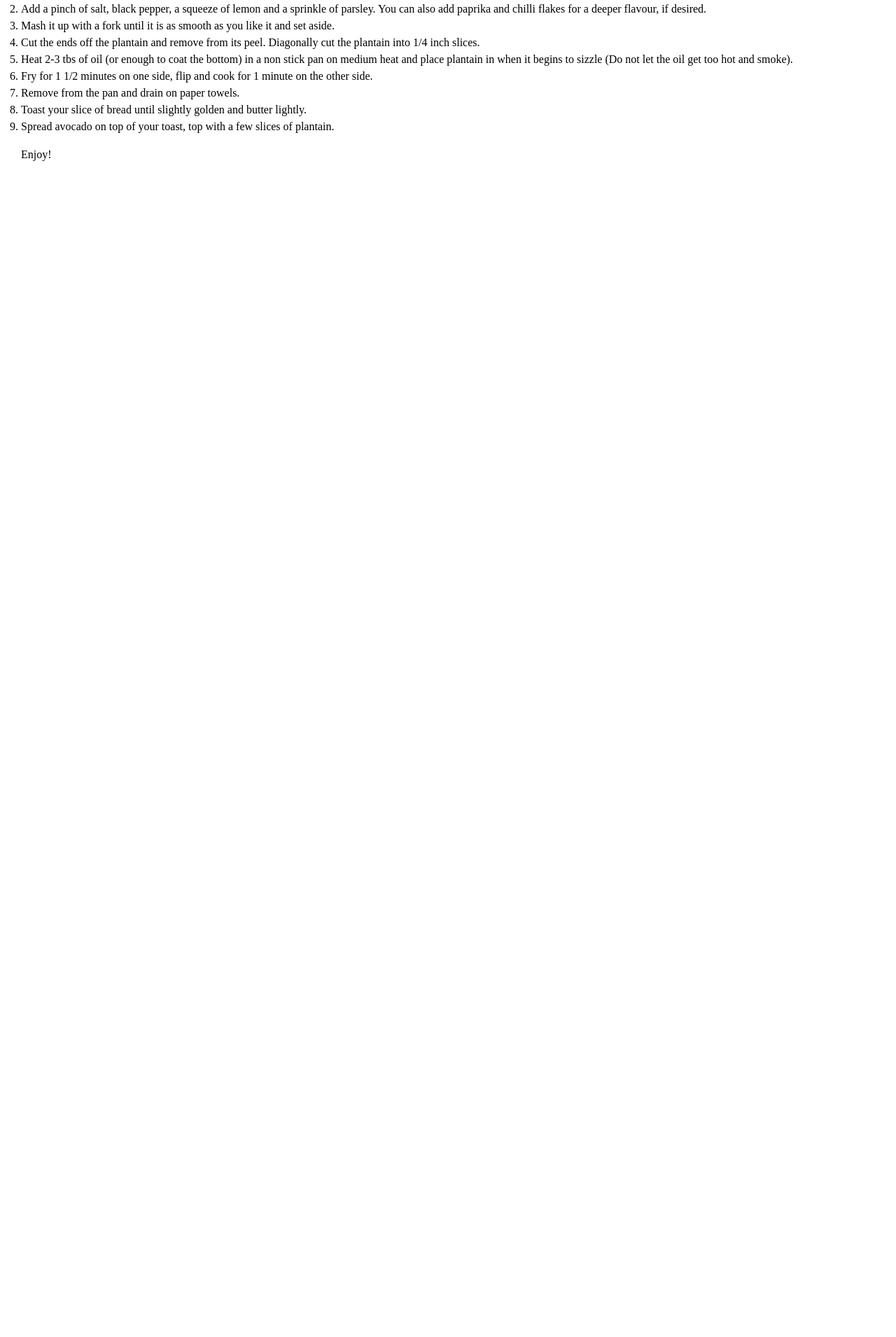
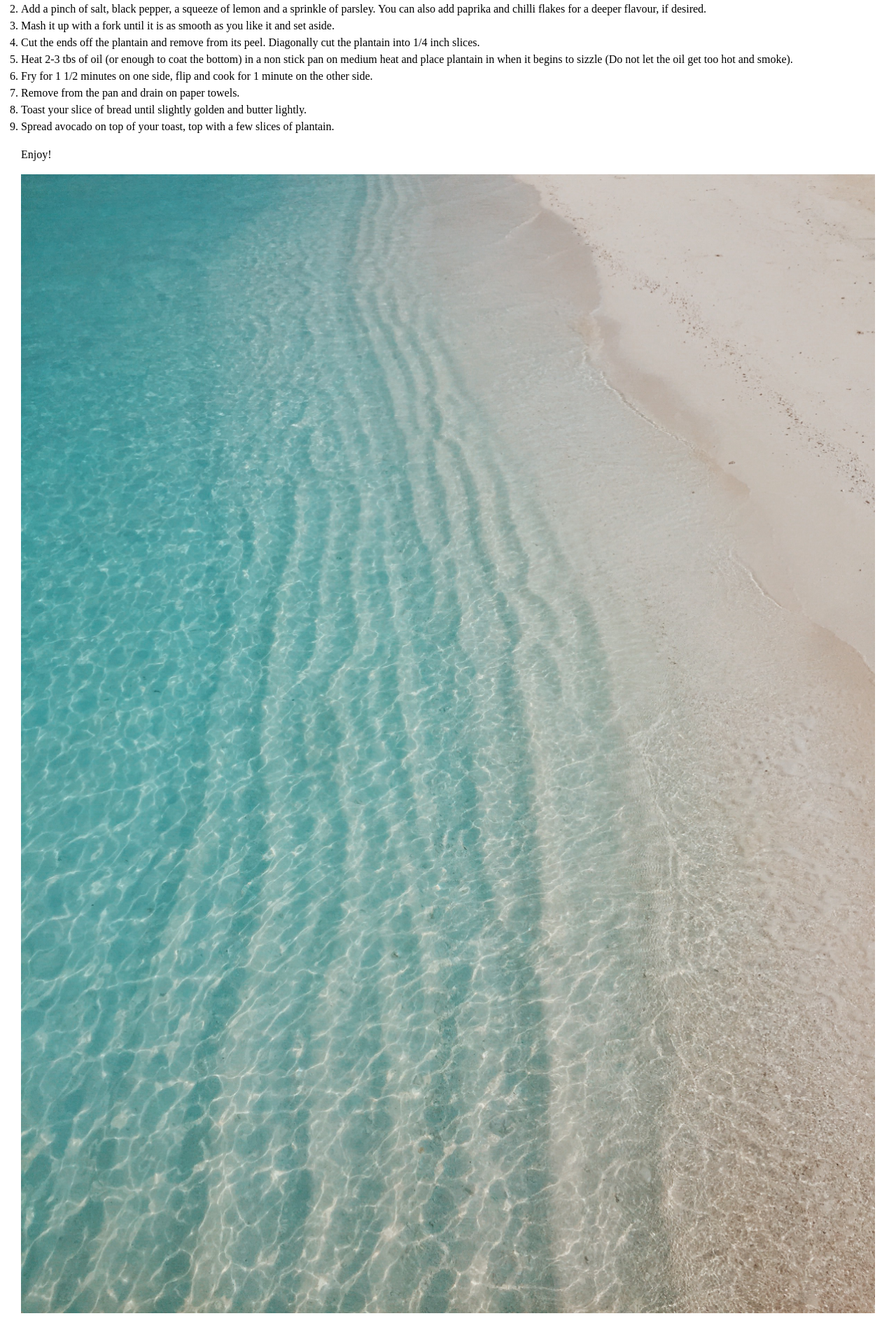
Before and after one commit to Nicolle90/CVRecipes, a Jekyll site: the page built from _recipes/recipe1.md, in a window 1280 px wide. Shown: the part 1067-2977 px from the top of the page at 70% size. Built offline with Jekyll 4.4.1, drawn with Linux system fonts in a browser that asks for light colours; before the commit the page ends 1330 px from its top, so only the background shows below that.

Commit message:
Update Recipes “recipe1”

```diff
--- a/_recipes/recipe1.md
+++ b/_recipes/recipe1.md
@@ -42,3 +42,5 @@ Avocado toast has quickly become a worldwide breakfast favourite, with origins t
 9. Spread avocado on top of your toast, top with a few slices of plantain.
 
 Enjoy!
+
+![Blue ocean and white sand](../uploads/oceansand.jpg "Blue ocean and white sand")
```
Also changed, not shown: uploads/oceansand.jpg (added).
